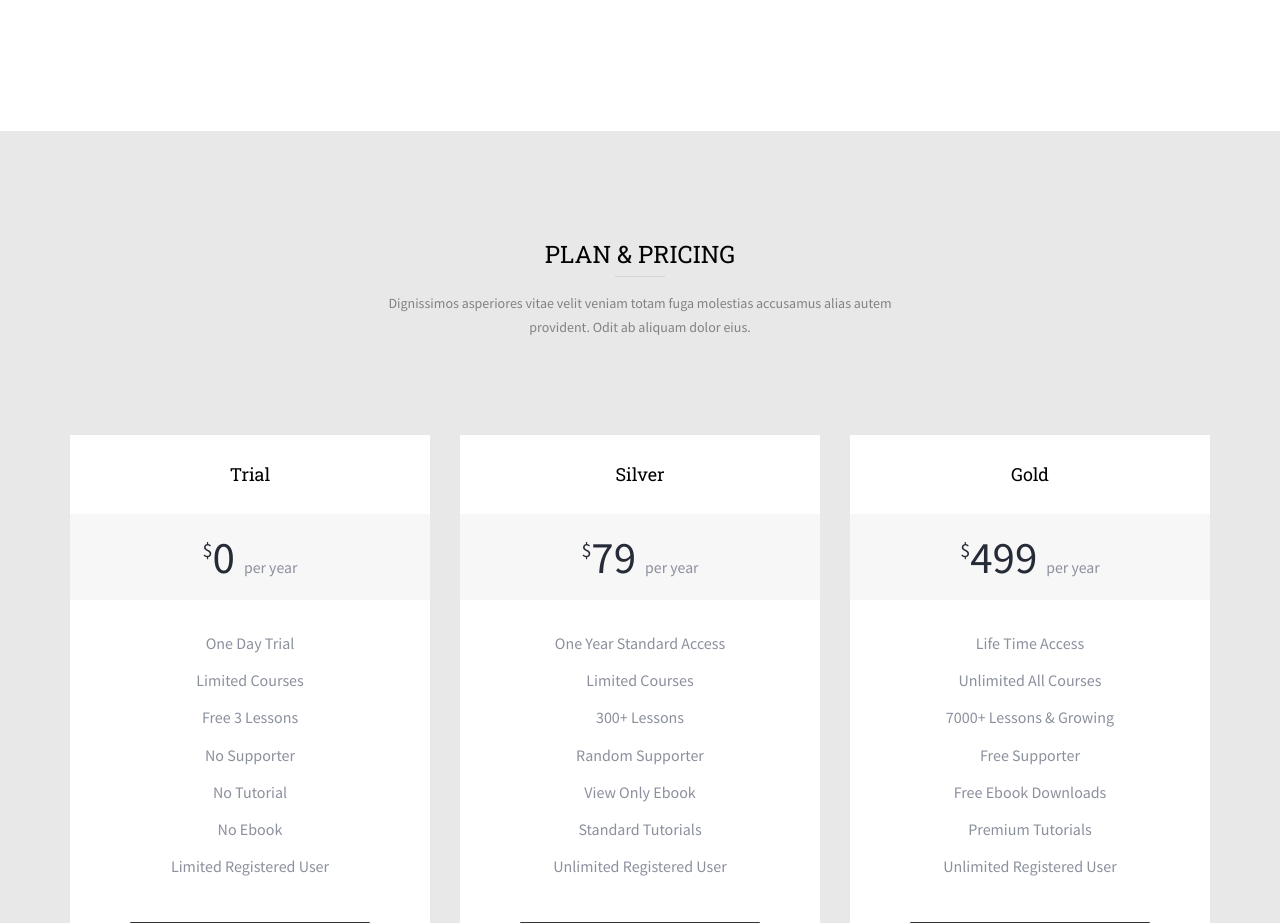
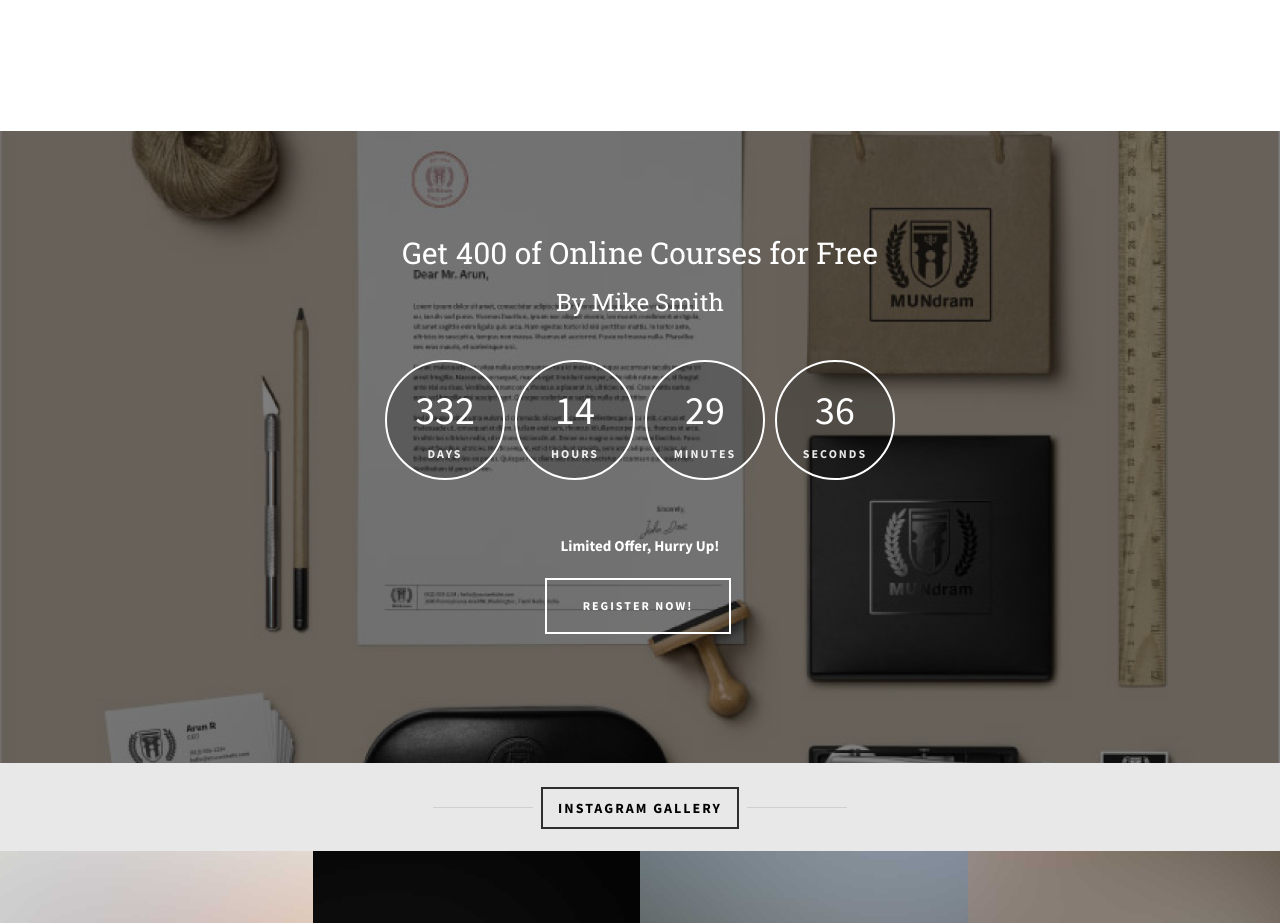
Before and after one commit to youthempowermentsociety/youthempowermentsociety.github.io, a plain HTML site: page index.html in a window 1280 px wide. Shown: the part 5100-6023 px from the top of the page. Drawn offline with Linux system fonts and the light colour scheme; files whose address does not match are found by name.

Commit message:
First Layout from template - 1

```diff
--- a/index.html
+++ b/index.html
@@ -387,27 +387,36 @@
 							<div class="item">
 								<div class="testimony-slide active text-center">
 									<div class="user" style="background-image: url(images/person1.jpg);"></div>
-									<span>Mary Walker<br><small>Students</small></span>
+									<span>Rita Jones<br><small>Student</small></span>
 									<blockquote>
-										<p>&ldquo;Far far away, behind the word mountains, far from the countries Vokalia and Consonantia, there live the blind texts. Separated they live in Bookmarksgrove right at the coast of the Semantics, a large language ocean.&rdquo;</p>
+										<p>&ldquo;It’s a fun way of learning about the world. In this era of globalization, being gloabally aware is more important than ever. Also, having fun makes it easier to learn something and more likely to stick.&rdquo;</p>
 									</blockquote>
 								</div>
 							</div>
 							<div class="item">
 								<div class="testimony-slide active text-center">
 									<div class="user" style="background-image: url(images/person2.jpg);"></div>
-									<span>Mike Smith<br><small>Students</small></span>
+									<span>Rita Jones<br><small>Student</small></span>
 									<blockquote>
-										<p>&ldquo;Separated they live in Bookmarksgrove right at the coast of the Semantics, a large language ocean.&rdquo;</p>
+										<p>&ldquo;It develops leadership skills. MUN is an exercise in research, public speaking, and teamwork. These are skills that we will need throughout our career, and MUN gives us a chance to practice us while we are students&rdquo;</p>
 									</blockquote>
 								</div>
 							</div>
 							<div class="item">
 								<div class="testimony-slide active text-center">
 									<div class="user" style="background-image: url(images/person3.jpg);"></div>
-									<span>Rita Jones<br><small>Teacher</small></span>
+									<span>Rita Jones<br><small>Parent</small></span>
 									<blockquote>
-										<p>&ldquo;Far from the countries Vokalia and Consonantia, there live the blind texts. Separated they live in Bookmarksgrove right at the coast of the Semantics, a large language ocean.&rdquo;</p>
+										<p>&ldquo;MUN provides my child with the learning and leadership experience that admission officers look for. The dept of these experiences serves as possible material for personal essays and interviews.”&rdquo;</p>
+									</blockquote>
+								</div>
+							</div>
+							<div class="item">
+								<div class="testimony-slide active text-center">
+									<div class="user" style="background-image: url(images/person4.jpg);"></div>
+									<span>Rita Jones<br><small>Parent</small></span>
+									<blockquote>
+										<p>&ldquo;Oratorical skill for children can be improved by conducting such activities in schools once in a month. To conduct oneself as a delegate requires lot of interpersonal skills which is much needed for corporate diplomacy. If our children are matured with such skills it would be imbibed by them and they can be successful in all walks of their life.””&rdquo;</p>
 									</blockquote>
 								</div>
 							</div>
@@ -490,108 +499,6 @@
 		</div>
 	</div>
 
-	<div id="fh5co-pricing" class="fh5co-bg-section">
-		<div class="container">
-			<div class="row animate-box">
-				<div class="col-md-6 col-md-offset-3 text-center fh5co-heading">
-					<h2>Plan &amp; Pricing</h2>
-					<p>Dignissimos asperiores vitae velit veniam totam fuga molestias accusamus alias autem provident. Odit ab aliquam dolor eius.</p>
-				</div>
-			</div>
-			<div class="row">
-				<div class="pricing pricing--rabten">
-					<div class="col-md-4 animate-box">
-						<div class="pricing__item">
-							<div class="wrap-price">
-								 <!-- <div class="icon icon-user2"></div> -->
-	                     <h3 class="pricing__title">Trial</h3>
-	                     <!-- <p class="pricing__sentence">Single user license</p> -->
-							</div>
-                     <div class="pricing__price">
-                        <span class="pricing__anim pricing__anim--1">
-								<span class="pricing__currency">$</span>0
-                        </span>
-                        <span class="pricing__anim pricing__anim--2">
-								<span class="pricing__period">per year</span>
-                        </span>
-                     </div>
-                     <div class="wrap-price">
-                     	<ul class="pricing__feature-list">
-	                        <li class="pricing__feature">One Day Trial</li>
-	                        <li class="pricing__feature">Limited Courses</li>
-	                        <li class="pricing__feature">Free 3 Lessons</li>
-	                        <li class="pricing__feature">No Supporter</li>
-	                        <li class="pricing__feature">No Tutorial</li>
-	                        <li class="pricing__feature">No Ebook</li>
-	                         <li class="pricing__feature">Limited Registered User</li>
-	                     </ul>
-	                     <button class="pricing__action">Choose plan</button>
-                     </div>
-                  </div>
-					</div>
-					<div class="col-md-4 animate-box">
-						<div class="pricing__item">
-							<div class="wrap-price">
-								<!-- <div class="icon icon-store"></div> -->
-	                     <h3 class="pricing__title">Silver</h3>
-	                     <!-- <p class="pricing__sentence">Up to 5 users</p> -->
-							</div>
-                     <div class="pricing__price">
-                        <span class="pricing__anim pricing__anim--1">
-								<span class="pricing__currency">$</span>79
-                        </span>
-                        <span class="pricing__anim pricing__anim--2">
-								<span class="pricing__period">per year</span>
-                        </span>
-                     </div>
-                     <div class="wrap-price">
-                     	<ul class="pricing__feature-list">
-	                        <li class="pricing__feature">One Year Standard Access</li>
-	                        <li class="pricing__feature">Limited Courses</li>
-	                        <li class="pricing__feature">300+ Lessons</li>
-	                        <li class="pricing__feature">Random Supporter</li>
-	                        <li class="pricing__feature">View Only Ebook</li>
-	                        <li class="pricing__feature">Standard Tutorials</li>
-	                         <li class="pricing__feature">Unlimited Registered User</li>
-	                     </ul>
-	                     <button class="pricing__action">Choose plan</button>
-                     </div>
-                 </div>
-					</div>
-					<div class="col-md-4 animate-box">
-                  <div class="pricing__item">
-                  	<div class="wrap-price">
-                  		<!-- <div class="icon icon-home2"></div> -->
-	                     <h3 class="pricing__title">Gold</h3>
-	                     <!-- <p class="pricing__sentence">Unlimited users</p> -->
-							</div>
-                     <div class="pricing__price">
-                        <span class="pricing__anim pricing__anim--1">
-								<span class="pricing__currency">$</span>499
-                        </span>
-                        <span class="pricing__anim pricing__anim--2">
-								<span class="pricing__period">per year</span>
-                        </span>
-                     </div>
-                     <div class="wrap-price">
-                     	<ul class="pricing__feature-list">
-	                        <li class="pricing__feature">Life Time Access</li>
-	                        <li class="pricing__feature">Unlimited All Courses</li>
-	                        <li class="pricing__feature">7000+ Lessons &amp; Growing</li>
-	                        <li class="pricing__feature">Free Supporter</li>
-	                        <li class="pricing__feature">Free Ebook Downloads</li>
-	                        <li class="pricing__feature">Premium Tutorials</li>
-	                         <li class="pricing__feature">Unlimited Registered User</li>
-	                     </ul>
-	                     <button class="pricing__action">Choose plan</button>
-                     </div>
-                  </div>
-               </div>
-            </div>
-			</div>
-		</div>
-	</div>
-
 	<div id="fh5co-register" style="background-image: url(images/img_bg_2.jpg);">
 		<div class="overlay"></div>
 		<div class="row">
@@ -632,7 +539,7 @@
 		<div class="container">
 			<div class="row row-pb-md">
 				<div class="col-md-3 fh5co-widget">
-					<h3>About Education</h3>
+					<h3>About YES</h3>
 					<p>Facilis ipsum reprehenderit nemo molestias. Aut cum mollitia reprehenderit. Eos cumque dicta adipisci architecto culpa amet.</p>
 				</div>
 				<div class="col-md-2 col-sm-4 col-xs-6 col-md-push-1 fh5co-widget">
@@ -682,8 +589,9 @@
 			<div class="row copyright">
 				<div class="col-md-12 text-center">
 					<p>
-						<small class="block">&copy; 2016 Free HTML5. All Rights Reserved.</small>
-						<small class="block">Designed by <a href="http://freehtml5.co/" target="_blank">FreeHTML5.co</a> Demo Images: <a href="http://unsplash.co/" target="_blank">Unsplash</a> &amp; <a href="https://www.pexels.com/" target="_blank">Pexels</a></small>
+						<small class="block">&copy; 2018 &nbsp; YouthEmpowermentSociety.</small>
+						<small>All Rights Reserved.</small>
+<!-- 						<small class="block">Designed by <a href="http://freehtml5.co/" target="_blank">FreeHTML5.co</a> Demo Images: <a href="http://unsplash.co/" target="_blank">Unsplash</a> &amp; <a href="https://www.pexels.com/" target="_blank">Pexels</a></small> -->
 					</p>
 				</div>
 			</div>
```
